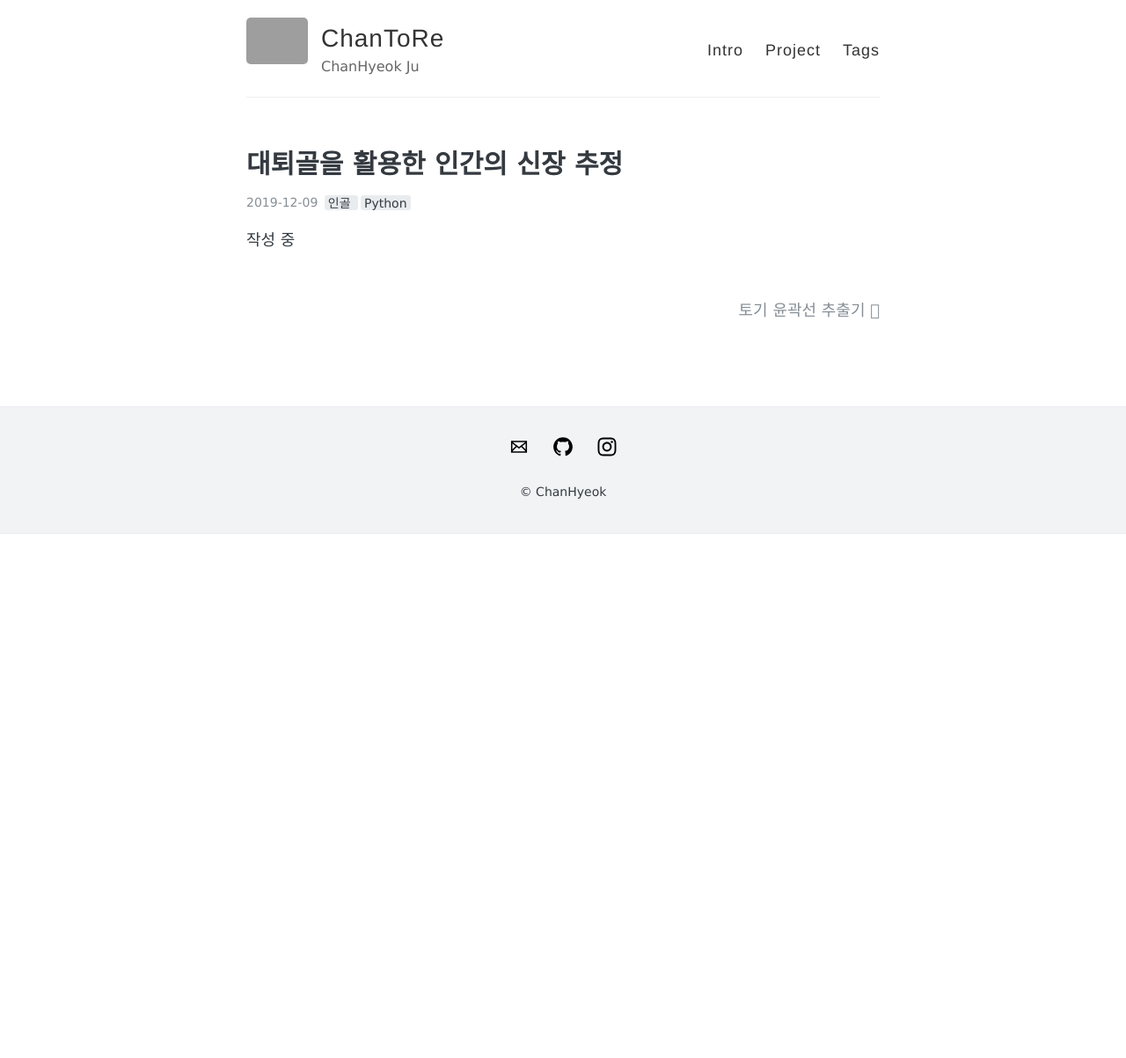
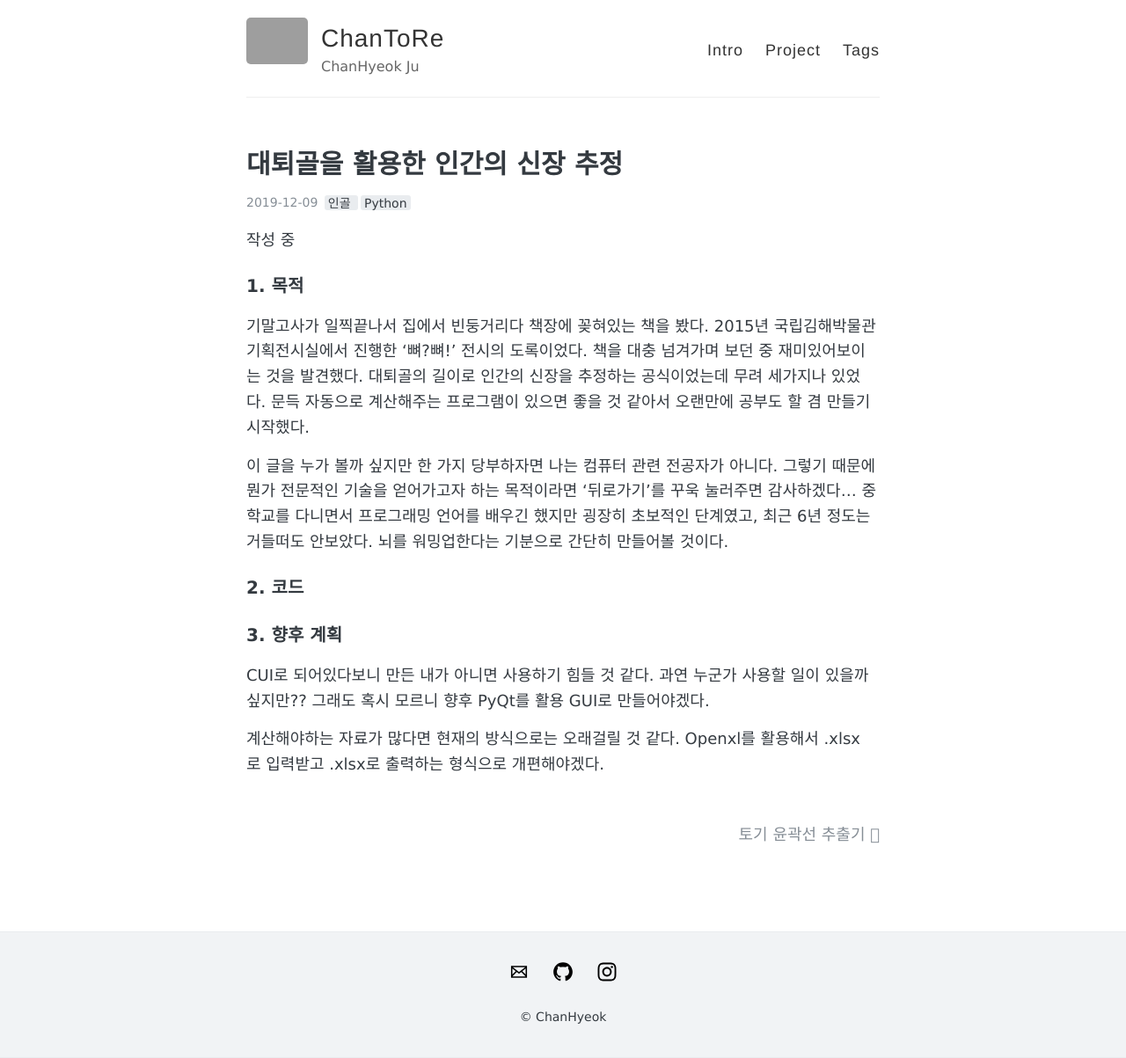
Before and after one commit to mimirep/mimirep.github.io, a Jekyll site: the page built from _posts/2019-12-09-대퇴골을 활용한 인간의 신장 추정.md, in a window 1280 px wide. Shown: the whole page at 88% size. Built offline with Jekyll 4.4.1, drawn with Linux system fonts in a browser that asks for light colours; before the commit the page ends 900 px from its top, so only the background shows below that; grey boxes are pictures that could not be loaded.

Commit message:
Update 2019-12-09-대퇴골을 활용한 인간의 신장 추정.md

```diff
--- a/_posts/2019-12-09-대퇴골을 활용한 인간의 신장 추정.md
+++ b/_posts/2019-12-09-대퇴골을 활용한 인간의 신장 추정.md
@@ -6,3 +6,17 @@ comments: true
 ---
 
 작성 중
+
+### 1. 목적
+
+ 기말고사가 일찍끝나서 집에서 빈둥거리다 책장에 꽂혀있는 책을 봤다. 2015년 국립김해박물관 기획전시실에서 진행한 '뼈?뼈!' 전시의 도록이었다. 책을 대충 넘겨가며 보던 중 재미있어보이는 것을 발견했다. 대퇴골의 길이로 인간의 신장을 추정하는 공식이었는데 무려 세가지나 있었다. 문득 자동으로 계산해주는 프로그램이 있으면 좋을 것 같아서 오랜만에 공부도 할 겸 만들기 시작했다.
+
+ 이 글을 누가 볼까 싶지만 한 가지 당부하자면 나는 컴퓨터 관련 전공자가 아니다. 그렇기 때문에 뭔가 전문적인 기술을 얻어가고자 하는 목적이라면 '뒤로가기'를 꾸욱 눌러주면 감사하겠다... 중학교를 다니면서 프로그래밍 언어를 배우긴 했지만 굉장히 초보적인 단계였고, 최근 6년 정도는 거들떠도 안보았다. 뇌를 워밍업한다는 기분으로 간단히 만들어볼 것이다.
+
+### 2. 코드
+
+### 3. 향후 계획
+
+ CUI로 되어있다보니 만든 내가 아니면 사용하기 힘들 것 같다. 과연 누군가 사용할 일이 있을까 싶지만?? 그래도 혹시 모르니 향후 PyQt를 활용 GUI로 만들어야겠다.
+
+ 계산해야하는 자료가 많다면 현재의 방식으로는 오래걸릴 것 같다. Openxl를 활용해서 .xlsx 로 입력받고 .xlsx로 출력하는 형식으로 개편해야겠다.
```
